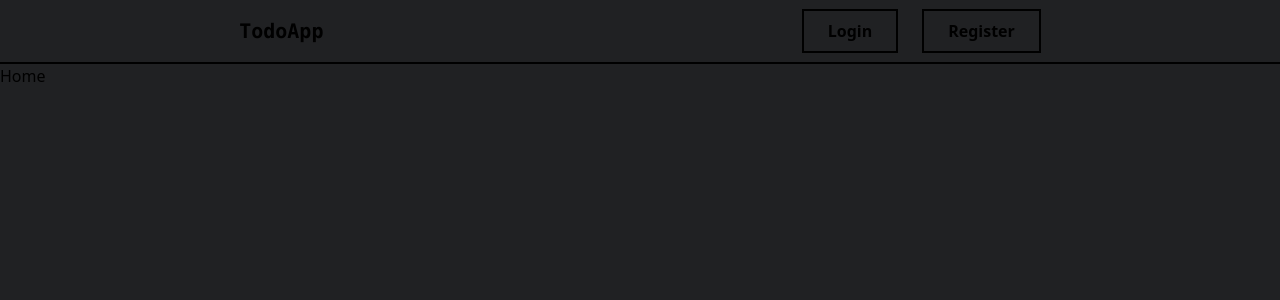
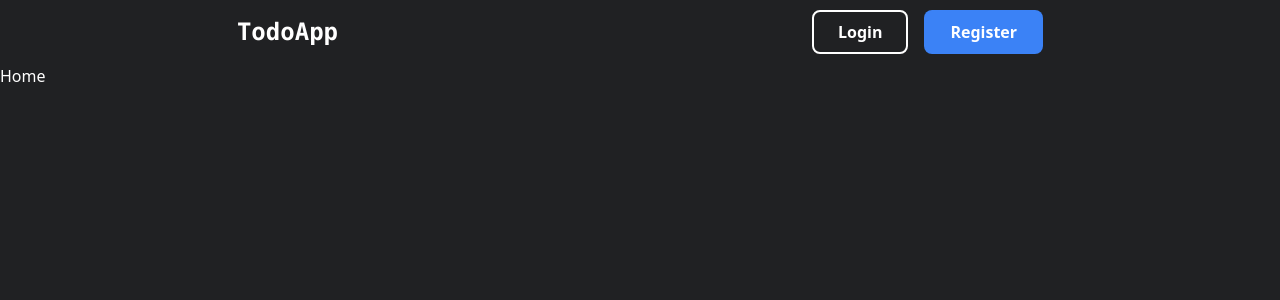
Before and after one commit to EvionDev/TodoApp-ReactJS, a React (Vite) app in the folder TodoApp/client/: page / in a window 1280 px wide. Shown: the top 300 px of the page. Built offline with nearby package versions, Linux system fonts and the light colour scheme.

Commit message:
The navbar style has been changed

```diff
--- a/TodoApp/client/src/components/auth/Button.jsx
+++ b/TodoApp/client/src/components/auth/Button.jsx
@@ -1,10 +1,11 @@
 import React from "react";
 
-const Button = ({ textButton }) => {
+const Button = ({ textButton, onClick }) => {
   return (
     <button
       type="button"
-      className="mt-5 w-full rounded-lg bg-blue-400 px-5 py-2.5 text-center text-sm font-medium text-white duration-300 hover:bg-blue-600 dark:bg-blue-500"
+      className="mt-5 w-full rounded-lg bg-blue-500 px-5 py-2.5 text-center text-sm font-medium text-white duration-300 hover:bg-blue-700 "
+      onClick={onClick}
     >
       {textButton}
     </button>
--- a/TodoApp/client/src/components/auth/Input.jsx
+++ b/TodoApp/client/src/components/auth/Input.jsx
@@ -1,12 +1,13 @@
 import React from "react";
 
-const Input = ({ type }) => {
+const Input = ({ type, onChange }) => {
   return (
     <>
       <input
         className="peer block w-full appearance-none border-0 border-b-2 border-gray-300 bg-transparent px-0 py-2.5 text-sm text-gray-900 focus:border-blue-600 focus:outline-none focus:ring-0 dark:border-gray-600 dark:text-white dark:focus:border-blue-500"
         type={type}
         placeholder=""
+        onChange={onChange}
       />
     </>
   );
--- a/TodoApp/client/src/components/auth/Login.jsx
+++ b/TodoApp/client/src/components/auth/Login.jsx
@@ -1,20 +1,36 @@
-import React from "react";
+import react, { useState } from "react";
 import Input from "./Input";
 import Label from "./Label";
 import Button from "./Button";
-const Register = () => {
+
+const Register = ({ onClick }) => {
+  const [email, setEmail] = useState("");
   return (
+    <>
       <form action="" className="w-[65%]">
         <div className="group relative z-0 mb-6 w-full">
-        <Input type="text" />
+          <Input type="email" onChange={(e) => setEmail(e.target.value)} />
           <Label text="Email" />
         </div>
         <div className="group relative z-0 mb-6 w-full">
-        <Input type="password" />
+          <Input
+            type="password"
+            onChange={(e) => setPassword(e.target.value)}
+          />
           <Label text="Password" />
         </div>
         <Button textButton={"Sign in"} />
       </form>
+      <p className="text-sm text-white">
+        Doesn't have an account yet?
+        <span
+          className="ml-1 cursor-pointer text-blue-400 duration-300 hover:text-blue-500"
+          onClick={onClick}
+        >
+          Sign up
+        </span>
+      </p>
+    </>
   );
 };
 
--- a/TodoApp/client/src/components/auth/Register.jsx
+++ b/TodoApp/client/src/components/auth/Register.jsx
@@ -1,25 +1,42 @@
-import React from "react";
+import React, { useState } from "react";
 import Input from "./Input";
 import Label from "./Label";
 import Button from "./Button";
 
-const Register = () => {
+const Register = ({ onClick }) => {
+  const [name, setName] = useState("");
+  const [email, setEmail] = useState("");
+  const [password, setPassword] = useState("");
   return (
+    <>
       <form action="" className="w-[65%]">
         <div className="group relative z-0 mb-6 w-full">
-        <Input type="text" />
+          <Input type="text" onChange={(e) => setName(e.target.value)} />
           <Label text="Name" />
         </div>
         <div className="group relative z-0 mb-6 w-full">
-        <Input type="text" />
+          <Input type="email" onChange={(e) => setEmail(e.target.value)} />
           <Label text="Email" />
         </div>
         <div className="group relative z-0 mb-6 w-full">
-        <Input type="password" />
+          <Input
+            type="password"
+            onChange={(e) => setPassword(e.target.value)}
+          />
           <Label text="Password" />
         </div>
         <Button textButton={"Sign up"} />
       </form>
+      <p className="text-sm text-white">
+        if you already a member please?
+        <span
+          className="ml-1 cursor-pointer text-blue-400 duration-300 hover:text-blue-500"
+          onClick={onClick}
+        >
+          Sign in
+        </span>
+      </p>
+    </>
   );
 };
 
--- a/TodoApp/client/src/components/nav/Button.jsx
+++ b/TodoApp/client/src/components/nav/Button.jsx
@@ -1,10 +1,16 @@
 import React from "react";
 import { Link } from "react-router-dom";
 
-const Button = ({ name, to }) => {
+const Button = ({ name, special }) => {
   return (
-    <Link to={to}>
-      <button className="w-auto border-2 border-black px-6 py-2 font-semibold transition delay-75 duration-200 ease-in-out hover:-translate-x-1 hover:-translate-y-1 hover:shadow-[8px_8px_0_0_rgba(0,0,0,1)]">
+    <Link to={"/auth"}>
+      <button
+        className={`w-auto rounded-lg border-2 px-6 py-2 font-semibold duration-300 ease-in ${
+          special
+            ? "border-transparent bg-blue-500 text-center text-white duration-300 hover:bg-blue-700"
+            : "border-white bg-transparent hover:border-blue-600"
+        }`}
+      >
         {name}
       </button>
     </Link>
--- a/TodoApp/client/src/components/nav/Navbar.jsx
+++ b/TodoApp/client/src/components/nav/Navbar.jsx
@@ -2,11 +2,11 @@ import React from "react";
 import Button from "./Button";
 const navbar = () => {
   return (
-    <div className="flex h-16 items-center justify-around border-b-2 border-black">
-      <h1 className="font-mono text-xl font-semibold">TodoApp</h1>
-      <div className="flex gap-6">
-        <Button name="Login" to="/auth" />
-        <Button name="Register" to="/auth" />
+    <div className="flex h-16 items-center justify-around">
+      <h1 className="font-mono text-2xl font-semibold">TodoApp</h1>
+      <div className="flex gap-4">
+        <Button name="Login" />
+        <Button name="Register" special={true} />
       </div>
     </div>
   );
--- a/TodoApp/client/src/index.css
+++ b/TodoApp/client/src/index.css
@@ -4,4 +4,5 @@
 
 body {
   background-color: #202123;
+  color: white;
 }
--- a/TodoApp/client/src/pages/Auth.jsx
+++ b/TodoApp/client/src/pages/Auth.jsx
@@ -9,7 +9,7 @@ export const Auth = () => {
   return (
     <div className="flex h-screen flex-col items-center justify-center">
       <div className="flex h-[550px] w-[55%] overflow-hidden rounded-md">
-        <div className="bg-auth relative flex w-2/4 flex-col items-center justify-center bg-cover bg-right-top text-white">
+        <div className="relative flex w-2/4 flex-col items-center justify-center bg-auth bg-cover bg-right-top text-white">
           <Link to={"/"}>
             <AiOutlineArrowLeft
               className="absolute left-4 top-4 z-10"
@@ -23,18 +23,19 @@ export const Auth = () => {
           <div className="absolute left-0 top-0 h-full w-full bg-black opacity-60"></div>
         </div>
         <div className="flex h-full w-2/4 flex-col items-center justify-center gap-5 bg-[#171819]">
-          {variant == "login" ? <Login /> : <Register />}
-          <p className="text-sm text-white">
-            if you already a member please
-            <span
-              className="ml-1 cursor-pointer text-blue-400 duration-300 hover:text-blue-500"
+          {variant == "login" ? (
+            <Login
               onClick={() =>
                 setvariant(variant == "login" ? "register" : "login")
               }
-            >
-              Sign in
-            </span>
-          </p>
+            />
+          ) : (
+            <Register
+              onClick={() =>
+                setvariant(variant == "login" ? "register" : "login")
+              }
+            />
+          )}
         </div>
       </div>
     </div>
--- a/TodoApp/client/tailwind.config.js
+++ b/TodoApp/client/tailwind.config.js
@@ -4,7 +4,7 @@ export default {
   theme: {
     extend: {
       backgroundImage: {
-        auth: "url('../public/Auth.jpg')",
+        auth: "url('../Auth.jpg')",
       },
     },
   },
```
Also changed, not shown: 1 other file (tests, documents, lock files or other folders). Lines whose indentation alone changed are shown as unchanged.
